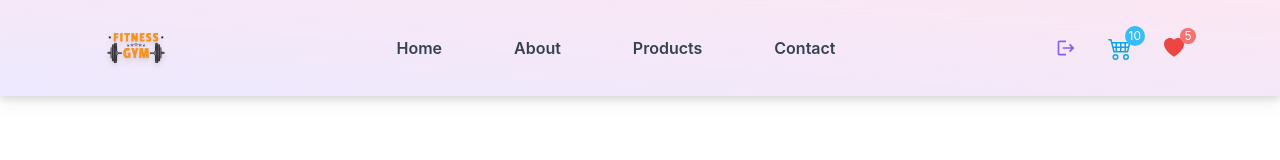
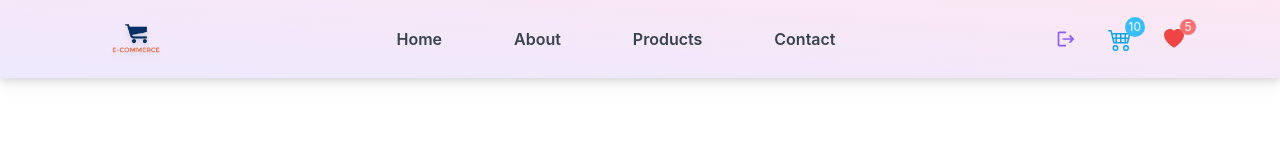
Before and after one commit to SaurabhSutar19/E-Commers-Website, a React (Create React App) app in the folder e-commers/: page / in a window 1280 px wide. Shown: the top 160 px of the page. Built offline with nearby package versions, Linux system fonts and the light colour scheme; no server answers.

Commit message:
update file for add logo in to header

```diff
--- a/e-commers/src/Components/Header.jsx
+++ b/e-commers/src/Components/Header.jsx
@@ -1,5 +1,5 @@
 import React, { useState } from "react";
-import gym_logo from "../assets/gym_logo.png";
+import e_logo from "../assets/e_logo.png";
 import { IoSearchOutline } from "react-icons/io5";
 import { BsFillHeartFill } from "react-icons/bs";
 import { IoClose } from "react-icons/io5";
@@ -18,7 +18,7 @@ const Header = () => {
       >
         <NavLink to="/">
           <img
-            src={gym_logo}
+            src={e_logo}
             alt=""
             className="w-20  hover:scale-105 transition-all drop-shadow-md"
           />
```
